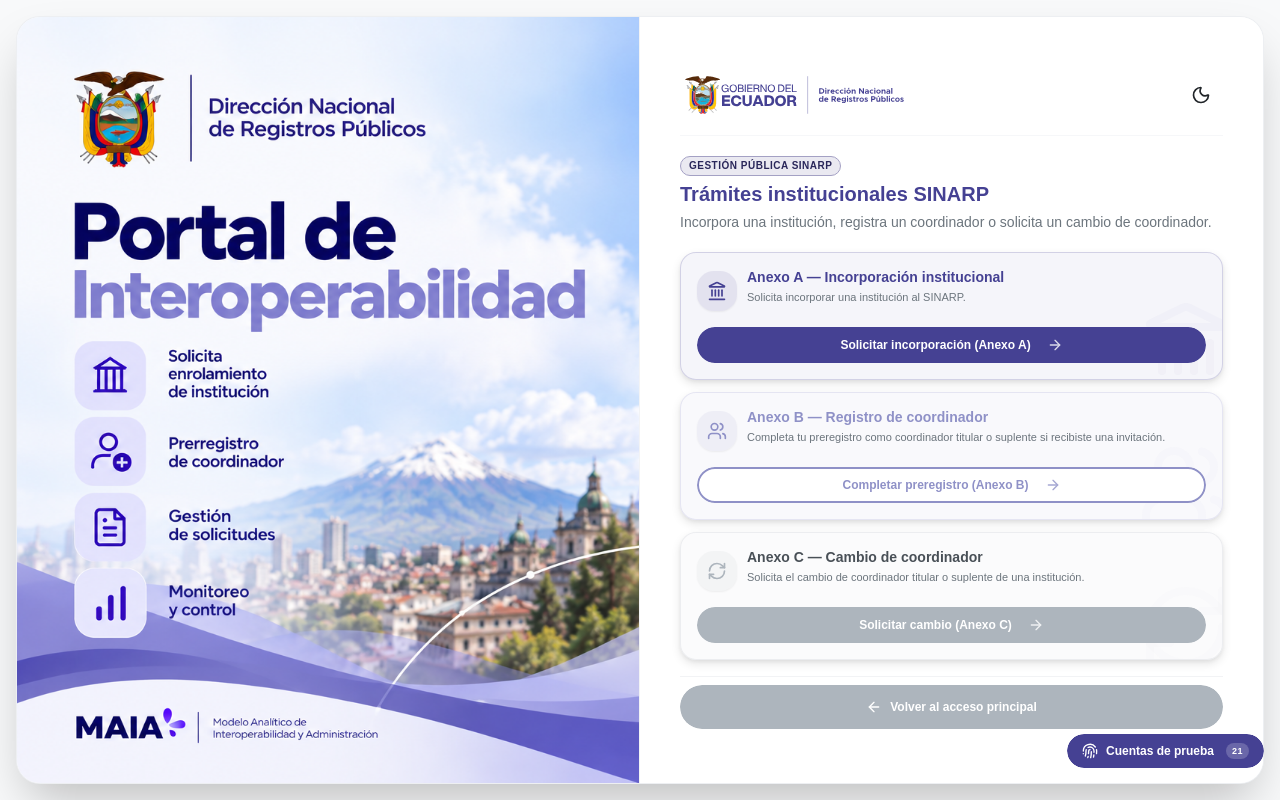
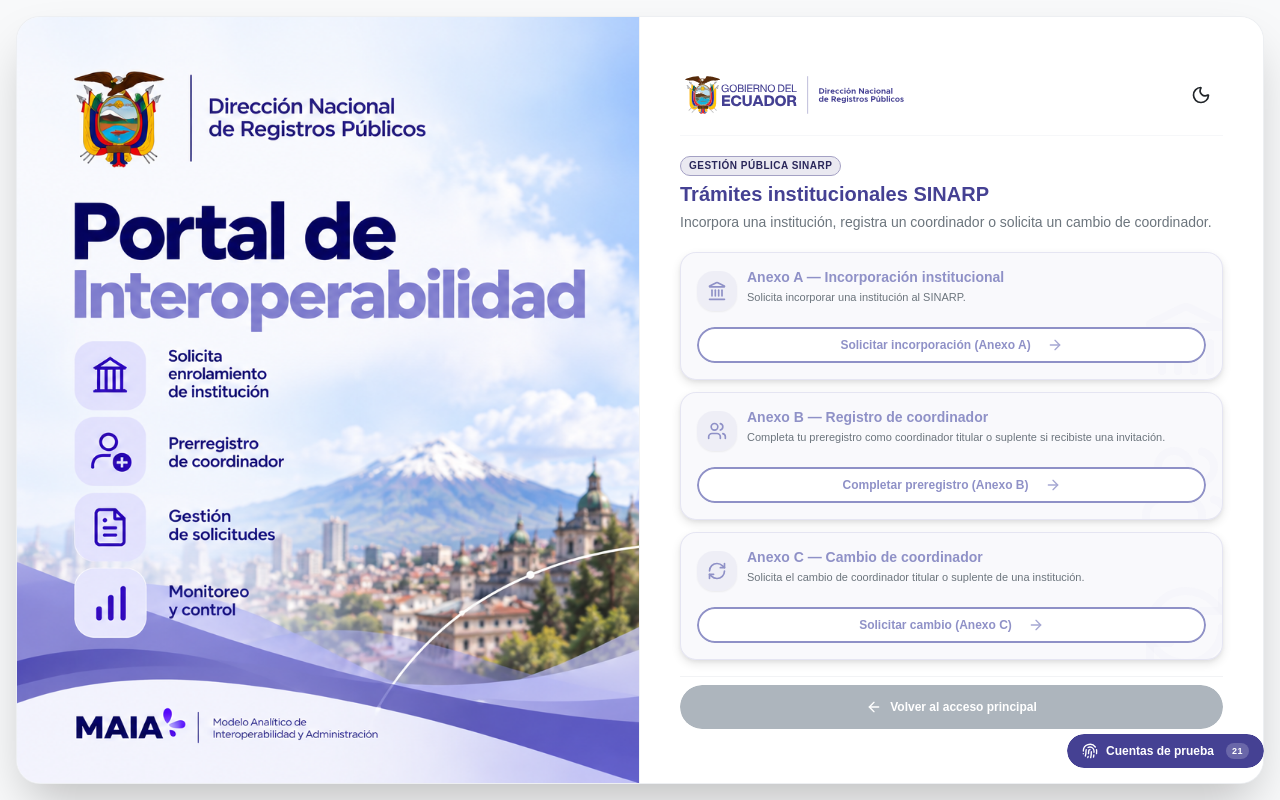
Before and after one commit to PNI-SINARP/ux-ui, a Next.js app in the folder frontend/: page /login in a window 1280 px wide. Both pictures are taken after a click on the button "Ver trámites". Built offline with nearby package versions, Linux system fonts and the light colour scheme; a web font is replaced by a local one.

Commit message:
feat(auth): actualización procesos anexos en acceso principal

```diff
--- a/frontend/src/modules/auth/components/dinarp-wireframe2-login-flow.tsx
+++ b/frontend/src/modules/auth/components/dinarp-wireframe2-login-flow.tsx
@@ -614,12 +614,12 @@ export function DinarpWireframe2LoginFlow({
 
           <div>
             <CapacityCard
-              color="primary"
+              color="secondary"
               icon={Landmark}
               watermark
-              className="bg-primary/5 border-primary/20 hover:shadow-primary/20"
+              className="bg-secondary/5 border-secondary/20 hover:shadow-secondary/20"
               title={
-                <span className="text-primary">
+                <span className="text-secondary">
                   Trámites institucionales SINARP
                 </span>
               }
@@ -628,7 +628,7 @@ export function DinarpWireframe2LoginFlow({
               <div className="w-full mt-1">
                 <Button
                   type="button"
-                  variant="primary"
+                  variant="secondary"
                   onClick={() => setActiveTab("tramites")}
                   className="w-full text-xs h-9 px-3 relative z-20 shadow-xs justify-center"
                 >
@@ -685,12 +685,12 @@ export function DinarpWireframe2LoginFlow({
           <div className="space-y-3 pt-1">
             {/* Opción 1: Anexo A */}
             <CapacityCard
-              color="primary"
+              color="secondary"
               icon={Landmark}
               watermark
-              className="bg-primary/5 border-primary/20 hover:shadow-primary/20"
+              className="bg-secondary/5 border-secondary/20 hover:shadow-secondary/20"
               title={
-                <span className="text-primary">
+                <span className="text-secondary">
                   Anexo A — Incorporación institucional
                 </span>
               }
@@ -699,7 +699,7 @@ export function DinarpWireframe2LoginFlow({
               <div className="w-full mt-1">
                 <Button
                   type="button"
-                  variant="primary"
+                  variant="secondary"
                   onClick={() => setShowAnexoAModal(true)}
                   className="w-full text-xs h-9 px-3 relative z-20 shadow-xs justify-center"
                 >
@@ -737,12 +737,12 @@ export function DinarpWireframe2LoginFlow({
 
             {/* Opción 3: Anexo C */}
             <CapacityCard
-              color="neutral"
+              color="secondary"
               icon={RefreshCw}
               watermark
-              className="bg-neutral-500/5 border-neutral-500/20 hover:shadow-neutral-500/20"
+              className="bg-secondary/5 border-secondary/20 hover:shadow-secondary/20"
               title={
-                <span className="text-neutral-700 dark:text-neutral-200">
+                <span className="text-secondary">
                   Anexo C — Cambio de coordinador
                 </span>
               }
@@ -751,12 +751,12 @@ export function DinarpWireframe2LoginFlow({
               <div className="w-full mt-1">
                 <Button
                   type="button"
-                  variant="neutral"
+                  variant="secondary"
                   onClick={() => setShowAnexoCModal(true)}
                   className="w-full text-xs h-9 px-3 relative z-20 shadow-xs justify-center"
                 >
-                  <span className="font-semibold text-white">Solicitar cambio (Anexo C)</span>
-                  <ArrowRight className="size-4 ml-2 opacity-80 text-white" />
+                  <span className="font-semibold">Solicitar cambio (Anexo C)</span>
+                  <ArrowRight className="size-4 ml-2 opacity-80" />
                 </Button>
               </div>
             </CapacityCard>
```
